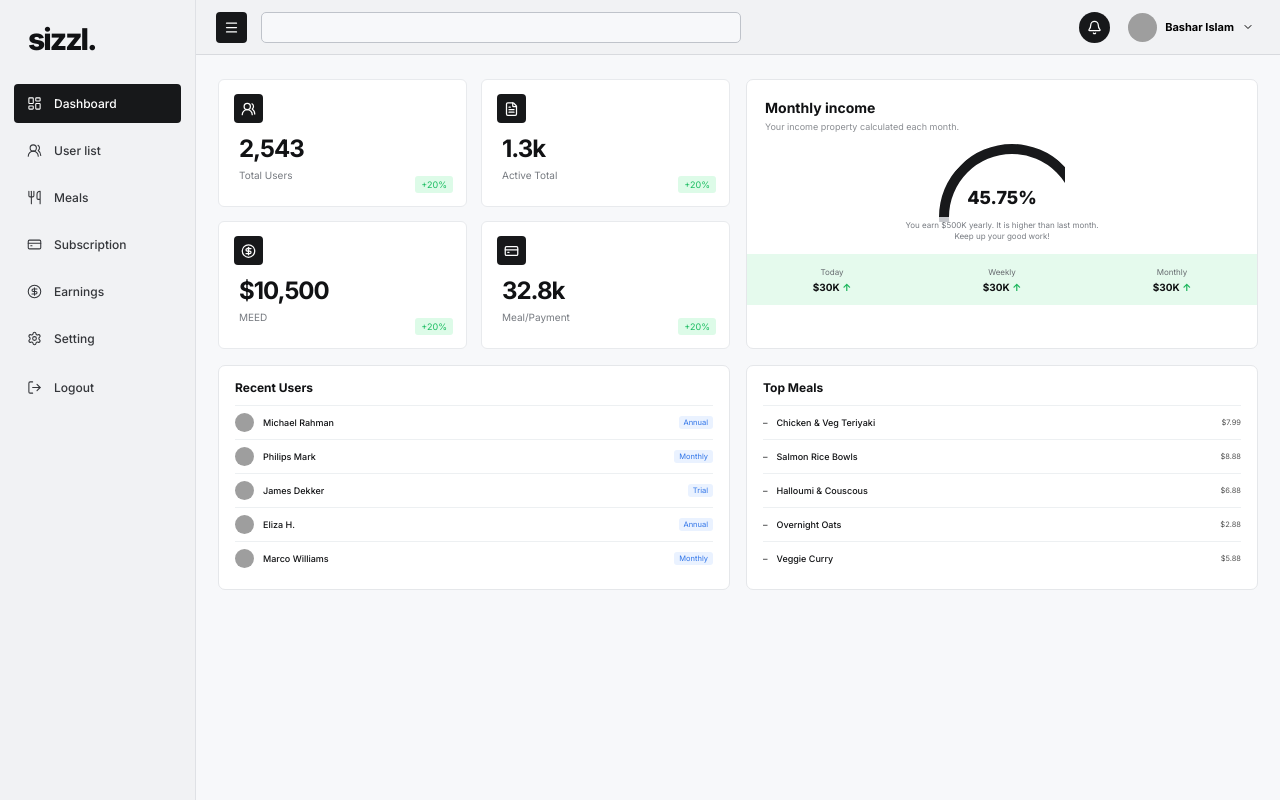
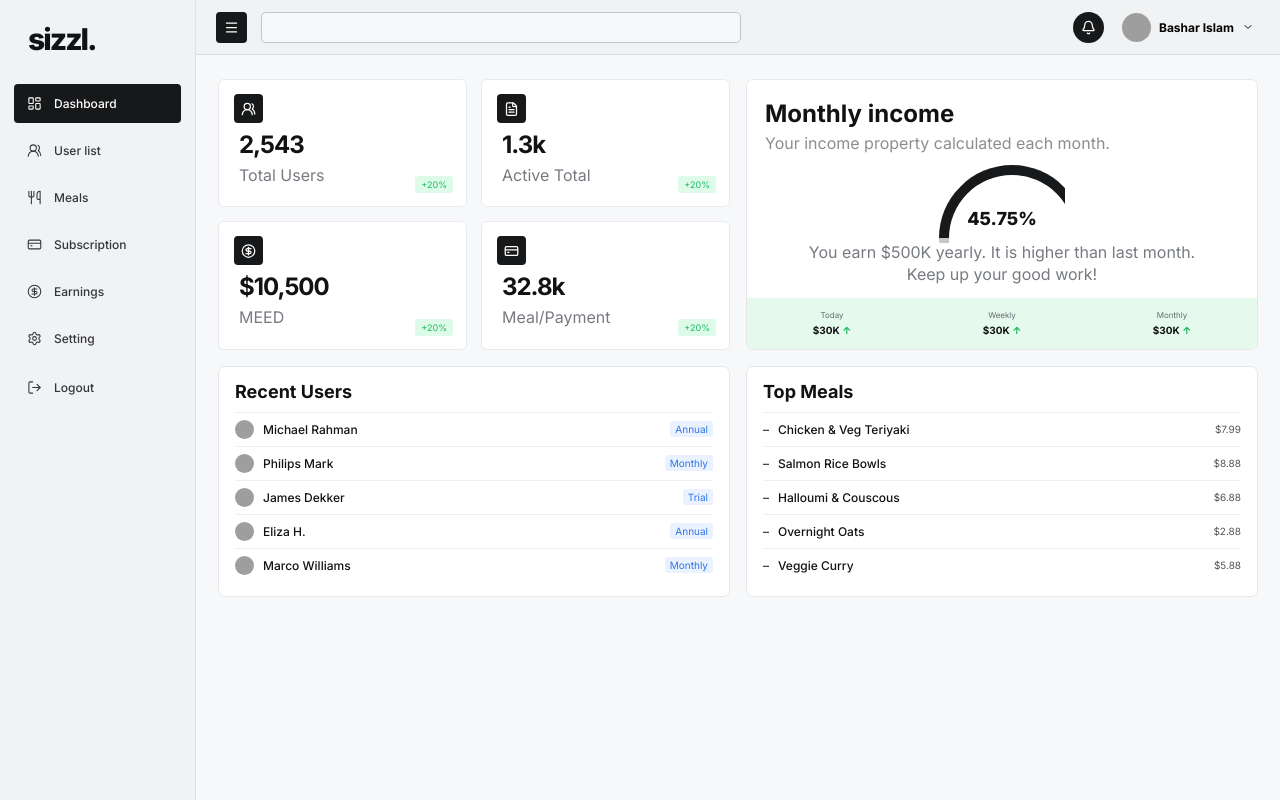
Before and after one commit to reazulislamreaz/smart-meal-management-admin, a React (Vite) app: page / in a window 1280 px wide. Built offline with nearby package versions, Linux system fonts and the light colour scheme; grey boxes are pictures that could not be loaded.

Commit message:
fixed text size

```diff
--- a/src/index.css
+++ b/src/index.css
@@ -54,7 +54,7 @@ a { color: inherit; text-decoration: none; }
 .content { width: 100%; padding: 24px 22px 60px; max-width: 1800px; margin: 0 auto; }
 .page-heading { display: flex; justify-content: space-between; align-items: center; margin-bottom: 5px; }
 .page-heading h1 { margin: 0; font-size: 21px; line-height: 1.3; letter-spacing: -.45px; }
-.subtitle { margin: 0 0 18px; color: #71757b; font-size: 11px; }
+.subtitle { margin: 0 0 18px; color: #71757b; font-size: 12px; }
 .panel, .chart-card, .table-panel, .income-card, .identity-card, .info-card, .option-card, .plan-card, .form-card, .notification-card, .text-settings, .contact-card { background: #fff; border: 1px solid #e5e7ea; border-radius: 7px; }
 
 .dashboard-grid { display: grid; grid-template-columns: repeat(2,minmax(0,1fr)); gap: 16px; }
@@ -70,10 +70,12 @@ a { color: inherit; text-decoration: none; }
 .income-card h3, .income-card p { text-align: left; margin: 0; }
 .income-card h3 { font-size: 14px; }
 .income-card p { margin-top: 5px; color: #8a8d92; font-size: 9px; }
+.income-card p { font-size: 11px; }
 .ring { width: 126px; height: 78px; overflow: hidden; margin: 12px auto -2px; position: relative; }
 .ring::before { content: ''; position: absolute; inset: 0; width: 126px; height: 126px; border: 10px solid #c6c8cc; border-right-color: #18191b; border-top-color: #18191b; border-radius: 50%; transform: rotate(-45deg); }
 .ring span { position: absolute; inset: 43px 0 auto; font-size: 18px; font-weight: 800; }
-.income-card small { display: block; color: #777b81; font-size: 8px; line-height: 1.4; }
+.income-card small { display: block; color: #777b81; font-size: 9px; line-height: 1.4; }
+.income-badge { display: inline-block; margin: 1px 0 3px; padding: 2px 6px; border-radius: 3px; color: #1bbd61; background: #ddfbe8; font-size: 8px; line-height: 1; }
 .income-foot { height: 51px; margin: 12px -18px 0; background: #e5faed; display: grid; grid-template-columns: repeat(3,1fr); align-items: center; }
 .income-foot div { display: flex; flex-direction: column; gap: 4px; }
 .income-foot span { color: #676b70; font-size: 8px; }
@@ -84,7 +86,11 @@ a { color: inherit; text-decoration: none; }
 .compact-list h3 { margin: 0 0 10px; font-size: 12px; }
 .person-row, .meal-row { min-height: 34px; border-top: 1px solid #edf0f2; display: flex; align-items: center; gap: 9px; font-size: 9px; }
 .person-row img { width: 19px; height: 19px; border-radius: 50%; object-fit: cover; }
+.initial-avatar { width: 19px; height: 19px; border-radius: 50%; display: grid; place-items: center; color: #24a85d; background: #e8f7ee; font-size: 8px; font-weight: 500; }
 .person-row span, .meal-row strong { flex: 1; font-weight: 500; }
+.person-row span, .meal-row strong { display: flex; flex-direction: column; gap: 2px; }
+.person-row span strong { font-size: 9px; font-weight: 500; }
+.person-row span em, .meal-row strong em { color: #9a9da2; font-size: 7px; font-style: normal; font-weight: 400; }
 .person-row small { border-radius: 3px; padding: 2px 5px; color: #2f74e8; background: #eaf2ff; }
 .meal-row small { color: #555; }
 
@@ -188,11 +194,11 @@ input, select, textarea { border: 1px solid #d7d9dd; border-radius: 3px; backgro
 .plan-card { overflow: hidden; }
 .plan-head { padding: 20px; color: #fff; background: #17181a; }
 .plan-head span { font-size: 18px; font-weight: 700; }
-.plan-head p { font-size: 9px; color: #bfc1c4; margin: 7px 0 0; }
+.plan-head p { font-size: 11px; color: #bfc1c4; margin: 7px 0 0; }
 .plan-body { padding: 17px; }
 .plan-body > strong { font-size: 30px; }
 .plan-body > strong small { font-size: 9px; font-weight: 400; color: #777; }
-.plan-body p { color: #777; font-size: 8px; }
+.plan-body p { color: #777; font-size: 10px; }
 .plan-actions { display: grid; grid-template-columns: 1fr 1fr; gap: 10px; margin: 13px 0; }
 .plan-actions button, .plan-actions a { border: 0; border-radius: 3px; background: #17181a; color: #fff; padding: 9px; font-size: 9px; text-align: center; }
 .plan-actions .remove { background: #ffe1e5; color: #ff5564; }
@@ -218,7 +224,7 @@ input, select, textarea { border: 1px solid #d7d9dd; border-radius: 3px; backgro
 .notification-card { display: grid; grid-template-columns: 1fr auto; align-items: center; padding: 8px 18px 17px; }
 .notification-card > div { border-bottom: 1px solid #eceef0; padding: 14px 0; }
 .notification-card h3 { margin: 0 0 4px; font-size: 10px; }
-.notification-card p { margin: 0; color: #777; font-size: 8px; }
+.notification-card p { margin: 0; color: #777; font-size: 10px; }
 .toggle { width: 32px; height: 17px; border: 0; border-radius: 9px; padding: 2px; background: #d4d6da; }
 .toggle span { display: block; width: 13px; height: 13px; border-radius: 50%; background: #fff; transition: transform .15s; }
 .toggle.on { background: #17181a; }
@@ -226,7 +232,7 @@ input, select, textarea { border: 1px solid #d7d9dd; border-radius: 3px; backgro
 .notification-card .dark-button { margin-top: 14px; grid-column: 1 / -1; justify-self: end; }
 .text-settings { padding: 18px; min-height: 230px; }
 .text-settings h3 { margin: 0; font-size: 12px; }
-.text-settings p { color: #55595e; font-size: 10px; line-height: 1.7; margin: 18px 0; }
+.text-settings p { color: #55595e; font-size: 12px; line-height: 1.7; margin: 18px 0; }
 .text-settings .dark-button { float: right; min-width: 80px; }
 .editor-bar { height: 22px; display: flex; justify-content: flex-end; gap: 10px; color: #555; }
 .text-settings textarea { width: 100%; height: 150px; resize: none; color: #55595e; font-size: 10px; line-height: 1.7; }
@@ -235,6 +241,93 @@ input, select, textarea { border: 1px solid #d7d9dd; border-radius: 3px; backgro
 .contact-card form, .contact-info { display: flex; flex-direction: column; gap: 10px; }
 .contact-info span { color: #777; font-size: 8px; }
 .contact-info strong { font-size: 10px; margin-bottom: 6px; }
+
+/* Figma typography scale: 16px body copy with the original visual hierarchy. */
+.subtitle,
+.mini-stat span,
+.income-card p,
+.income-card small,
+.plan-head p,
+.plan-body p,
+.notification-card p,
+.text-settings p {
+  font-size: 16px;
+}
+
+.page-heading h1,
+.income-card h3 {
+  font-size: 24px;
+}
+
+.compact-list h3,
+.chart-head h3,
+.table-toolbar h3,
+.info-card h3,
+.meal-form h3,
+.option-card h3,
+.form-card h3,
+.text-settings h3,
+.contact-card h3 {
+  font-size: 18px;
+}
+
+/* Readability pass: text only — component geometry remains unchanged. */
+.searchbox input,
+.profile-button,
+.profile-popover span,
+.notification-popover strong,
+.person-row,
+.meal-row,
+.person-row span strong,
+.chart-head button,
+.y-labels,
+.bar-column span,
+.bar b,
+.filter-pills button,
+th,
+td,
+td small,
+.identity span,
+.detail-stats span,
+.info-grid span,
+.info-grid strong,
+.meal-tabs button,
+.dark-button,
+label,
+input,
+select,
+textarea,
+.status,
+.add,
+.chips span,
+.subscription-stats span,
+.plan-body > strong small,
+.plan-actions button,
+.plan-actions a,
+.plan-body ul,
+.feature-label button,
+.outline-button,
+.settings-nav a,
+.notification-card h3,
+.text-settings textarea,
+.contact-info span,
+.contact-info strong {
+  font-size: 12px;
+}
+
+.person-row span em,
+.meal-row strong em {
+  font-size: 11px;
+}
+
+.table-toolbar h3,
+.meal-form h3,
+.option-card h3,
+.form-card h3,
+.info-card h3,
+.contact-card h3 {
+  font-size: 16px;
+}
 
 @media (min-width: 1600px) {
   .content { padding-inline: 32px; }
```
